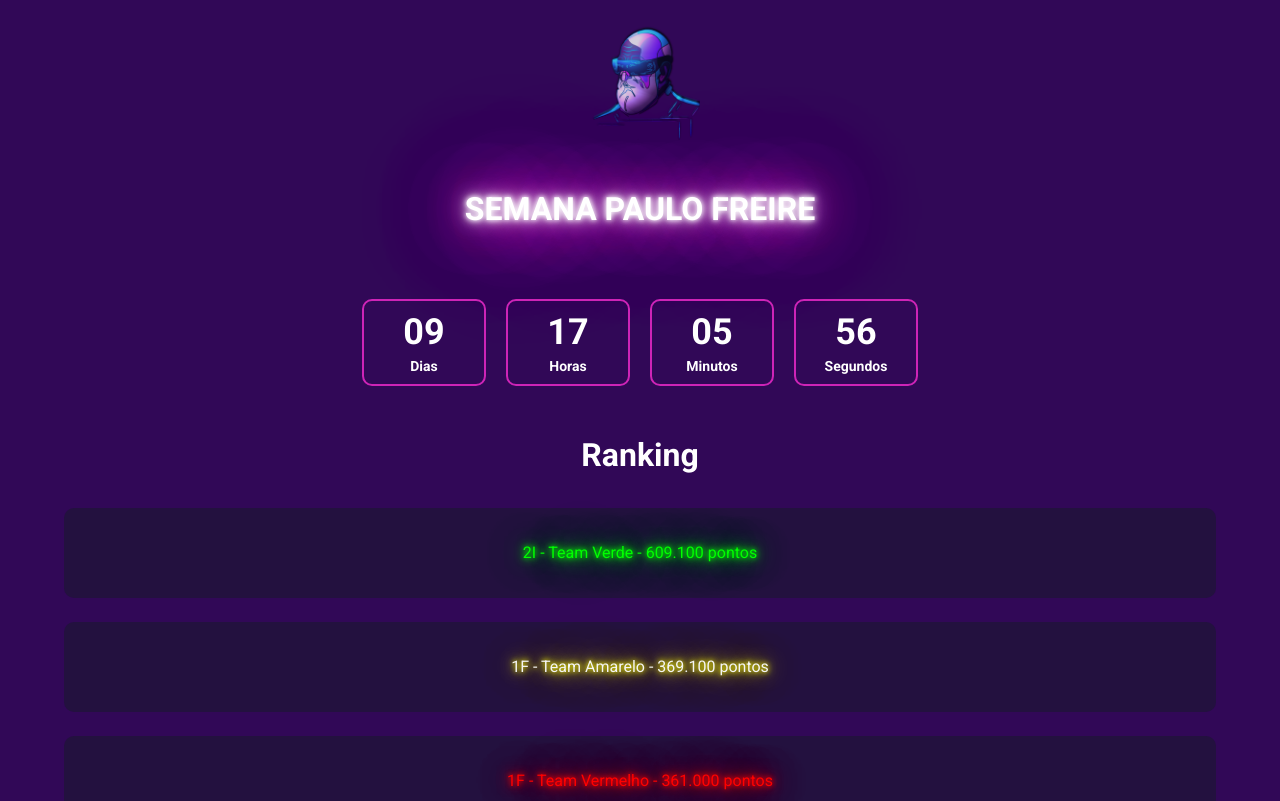
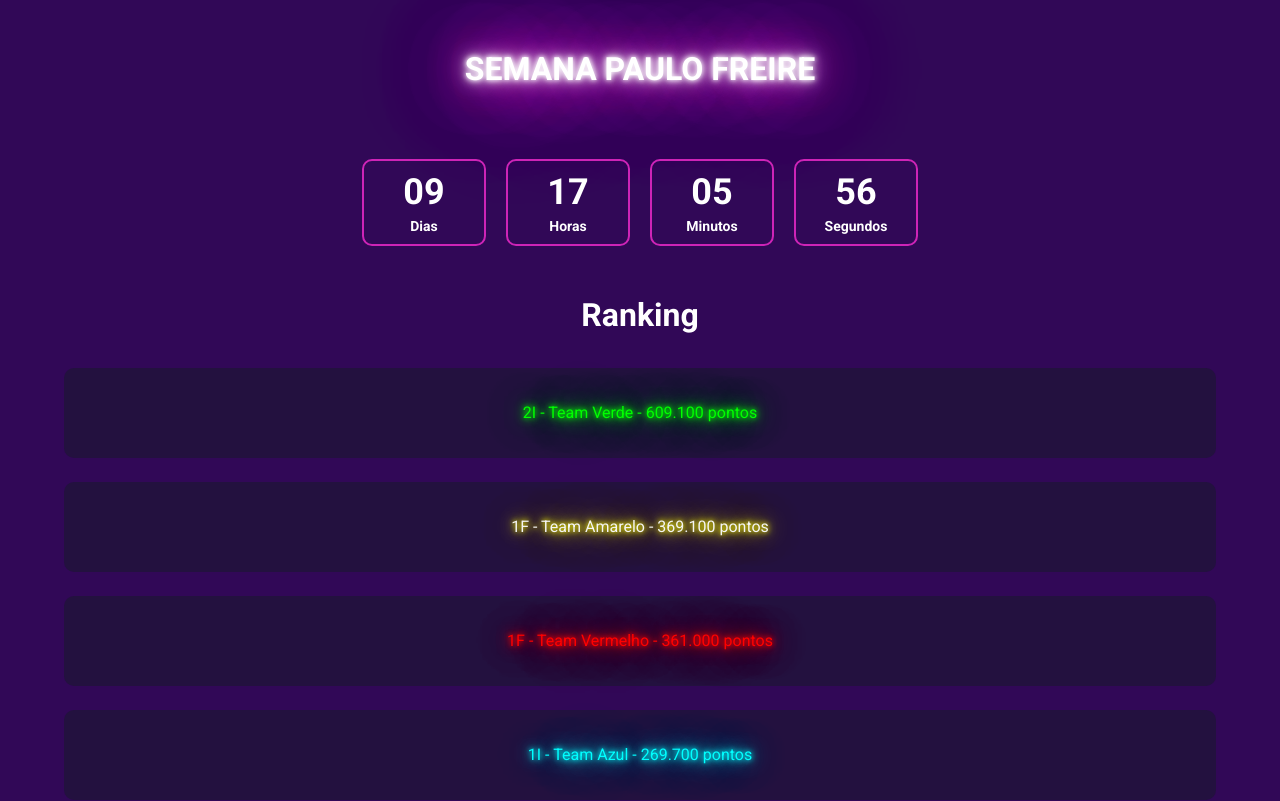
Before and after one commit to SPF-mcm24/Site, a plain HTML site: page index.html in a window 1280 px wide. Shown: the top 801 px of the page. Drawn offline with Linux system fonts and the light colour scheme.

Commit message:
Update index.html

```diff
--- a/index.html
+++ b/index.html
@@ -8,7 +8,6 @@
     <link rel="stylesheet" href="style.css">
 </head>
 <body>
-    <img src="img/velho.png" alt="paulo" class="opa">
     <h1 id="title">Semana Paulo Freire</h1>
     <div class="contador">
         <div class="contador-item fade-in">
```
